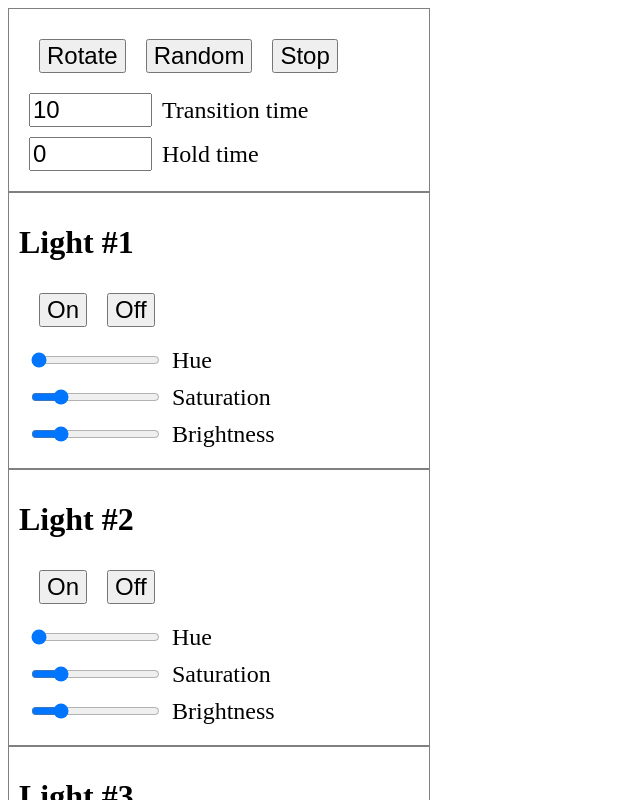
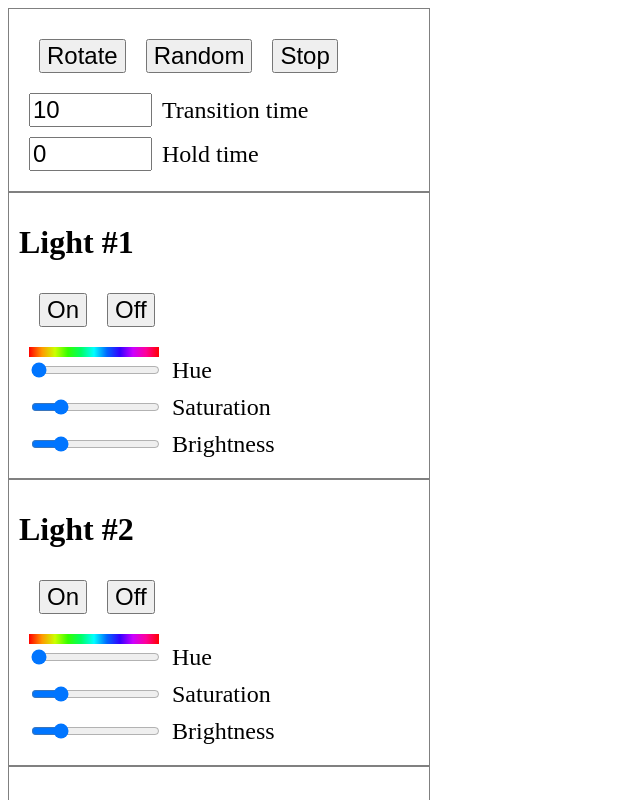
Before and after one commit to jrdngr/hoo, a Vue app in the folder hoo_server/hoo-frontend/: page / in a window 1280 px wide. Shown: the top 800 px of the page, without its empty margins (0-640 px from the left). Built offline with nearby package versions, Linux system fonts and the light colour scheme.

Commit message:
Added a gradient above the hue slider

```diff
--- a/hoo_server/hoo-frontend/src/components/LightControls.vue
+++ b/hoo_server/hoo-frontend/src/components/LightControls.vue
@@ -6,6 +6,24 @@
       <button @click="off">Off</button>
     </div>
     <div class="control">
+      <svg id="hue-rainbow" width="130" height="10">
+        <defs>
+          <linearGradient id="hue-gradient" x1="0%" y1="50%" x2="100%" y2="50%">
+            <stop offset="0%" stop-color="hsl(0,100%,50%)"></stop>
+            <stop offset="10%" stop-color="hsl(36,100%,50%)"></stop>
+            <stop offset="20%" stop-color="hsl(72,100%,50%)"></stop>
+            <stop offset="30%" stop-color="hsl(108,100%,50%)"></stop>
+            <stop offset="40%" stop-color="hsl(144,100%,50%)"></stop>
+            <stop offset="50%" stop-color="hsl(180,100%,50%)"></stop>
+            <stop offset="60%" stop-color="hsl(216,100%,50%)"></stop>
+            <stop offset="70%" stop-color="hsl(252,100%,50%)"></stop>
+            <stop offset="80%" stop-color="hsl(288,100%,50%)"></stop>
+            <stop offset="90%" stop-color="hsl(324,100%,50%)"></stop>
+            <stop offset="100%" stop-color="hsl(360,100%,50%)"></stop>
+          </linearGradient>
+        </defs>
+        <rect width="130" height="10" fill="url(#hue-gradient)"></rect>
+      </svg>
       <input id="hue" type="range" min="0" max="65535" @input="hue">
       <label for="hue">Hue</label>
     </div>
@@ -69,4 +87,8 @@ export default {
   padding: 10px;
   width: 400px;
 }
+
+#hue-rainbow {
+  display: block;
+}
 </style>
```
